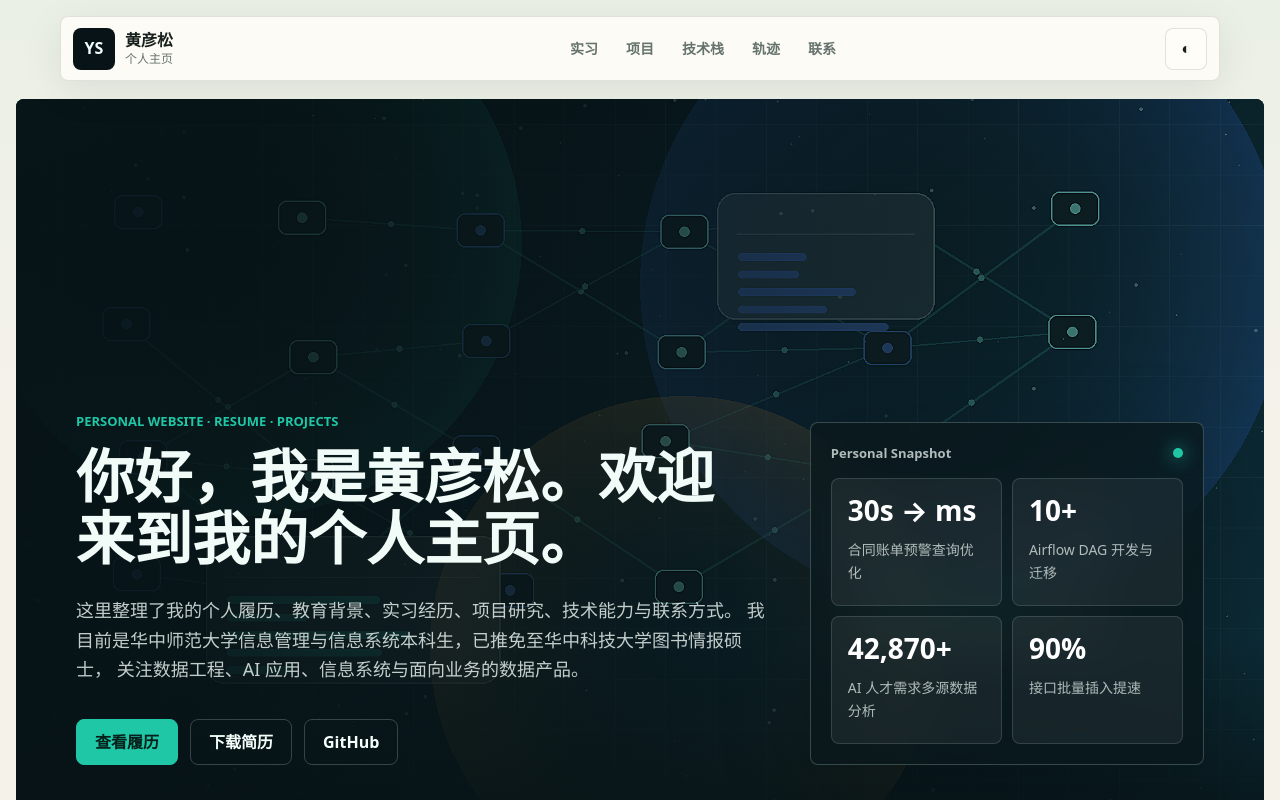
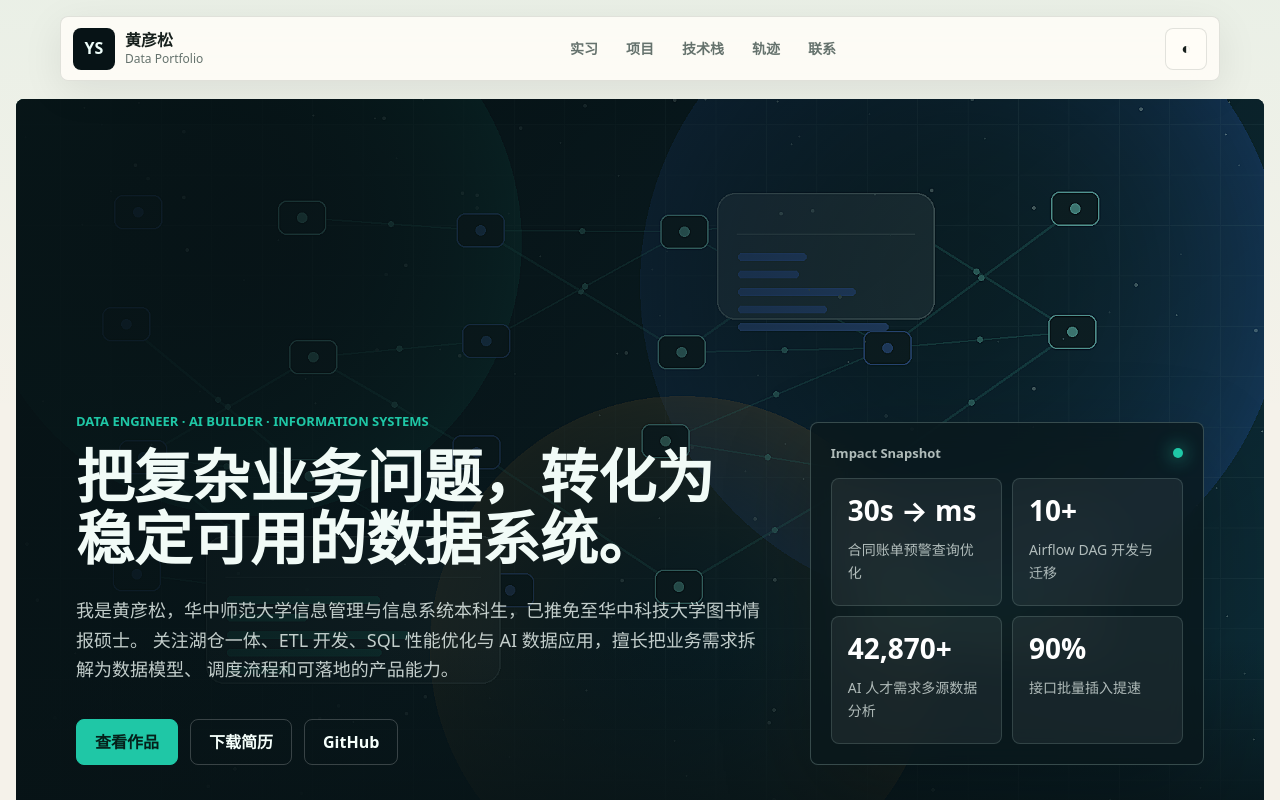
Before and after one commit to ysdatasci/ysdatasci.github.io, a plain HTML site: page index.html in a window 1280 px wide. Shown: the top 800 px of the page. Drawn offline with Linux system fonts and the light colour scheme.

Commit message:
Restore initial portfolio version: index.html

```diff
--- a/index.html
+++ b/index.html
@@ -5,9 +5,9 @@
     <meta name="viewport" content="width=device-width, initial-scale=1.0" />
     <meta
       name="description"
-      content="黄彦松的个人主页：包含个人履历、教育背景、实习经历、项目经历、技术能力、荣誉证书与联系方式。"
+      content="黄彦松的个人网站：数据工程、湖仓一体、ETL、SQL 优化与 AI 数据应用作品集。"
     />
-    <title>黄彦松 | 个人主页</title>
+    <title>黄彦松 | Data Engineer & AI Builder</title>
     <link rel="stylesheet" href="./styles.css" />
   </head>
   <body>
@@ -16,7 +16,7 @@
         <span class="brand-mark">YS</span>
         <span>
           <strong>黄彦松</strong>
-          <small>个人主页</small>
+          <small>Data Portfolio</small>
         </span>
       </a>
       <nav class="nav-links" aria-label="主导航">
@@ -35,22 +35,22 @@
       <section class="hero section-dark">
         <div class="hero-bg" aria-hidden="true"></div>
         <div class="hero-content">
-          <p class="eyebrow">Personal Website · Resume · Projects</p>
-          <h1>你好，我是黄彦松。欢迎来到我的个人主页。</h1>
+          <p class="eyebrow">Data Engineer · AI Builder · Information Systems</p>
+          <h1>把复杂业务问题，转化为稳定可用的数据系统。</h1>
           <p class="hero-copy">
-            这里整理了我的个人履历、教育背景、实习经历、项目研究、技术能力与联系方式。
-            我目前是华中师范大学信息管理与信息系统本科生，已推免至华中科技大学图书情报硕士，
-            关注数据工程、AI 应用、信息系统与面向业务的数据产品。
+            我是黄彦松，华中师范大学信息管理与信息系统本科生，已推免至华中科技大学图书情报硕士。
+            关注湖仓一体、ETL 开发、SQL 性能优化与 AI 数据应用，擅长把业务需求拆解为数据模型、
+            调度流程和可落地的产品能力。
           </p>
           <div class="hero-actions">
-            <a class="button primary" href="#experience">查看履历</a>
+            <a class="button primary" href="#projects">查看作品</a>
             <a class="button ghost" href="./assets/huang-yansong-resume.pdf" download>下载简历</a>
             <a class="button ghost" href="https://github.com/ysdatasci" target="_blank" rel="noreferrer">GitHub</a>
           </div>
         </div>
         <aside class="hero-panel" aria-label="核心数据成果">
           <div class="panel-topline">
-            <span>Personal Snapshot</span>
+            <span>Impact Snapshot</span>
             <span class="live-dot"></span>
           </div>
           <div class="metric-grid">
```
